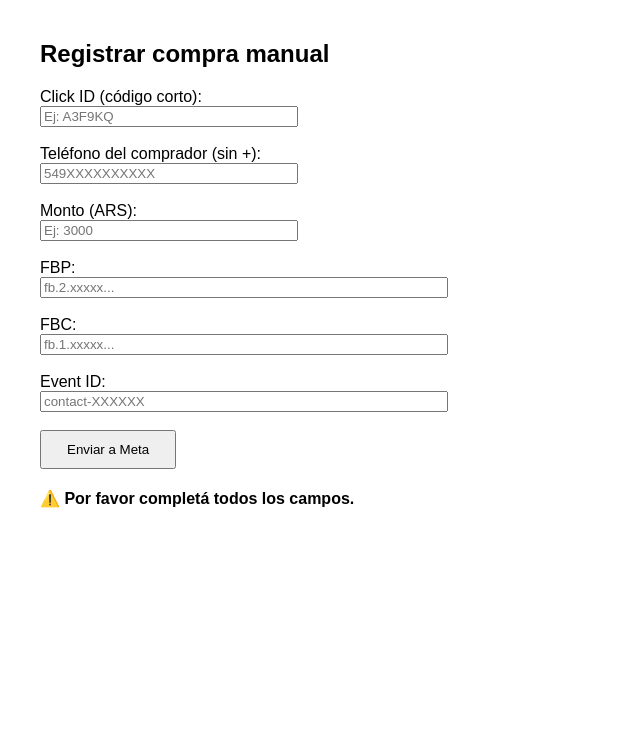
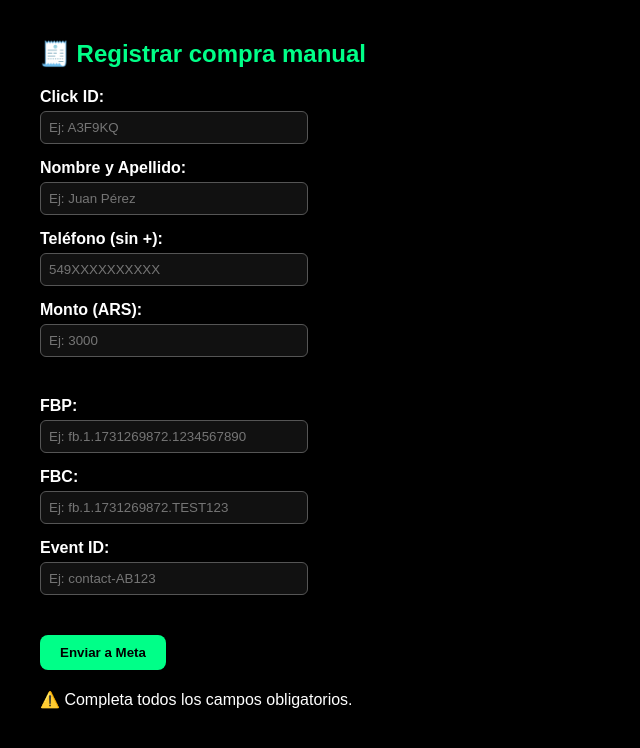
Before and after one commit to futbolaldia900-hub/landingconvertix, a website: page admin.html in a window 1280 px wide. Both pictures are taken after a click on the button "Enviar a Meta". Shown: the whole page, without its empty margins (0-640 px from the left). Drawn offline with Linux system fonts and the light colour scheme.

Commit message:
Update admin.html

```diff
--- a/admin.html
+++ b/admin.html
@@ -4,63 +4,113 @@
   <meta charset="UTF-8" />
   <meta name="viewport" content="width=device-width, initial-scale=1.0" />
   <title>Panel Admin - Registrar Compras</title>
+  <style>
+    body {
+      background-color: #000;
+      color: #fff;
+      font-family: "Poppins", Arial, sans-serif;
+      margin: 40px;
+    }
+    h2 {
+      color: #00ff88;
+      margin-bottom: 20px;
+    }
+    label {
+      font-weight: bold;
+    }
+    input {
+      width: 250px;
+      padding: 8px;
+      margin-top: 5px;
+      margin-bottom: 15px;
+      border: 1px solid #555;
+      border-radius: 6px;
+      background-color: #111;
+      color: #fff;
+    }
+    button {
+      background-color: #00ff88;
+      border: none;
+      padding: 10px 20px;
+      border-radius: 8px;
+      color: #000;
+      font-weight: bold;
+      cursor: pointer;
+      transition: background 0.3s ease;
+    }
+    button:hover {
+      background-color: #00cc6f;
+    }
+    #status {
+      margin-top: 20px;
+      font-size: 1rem;
+    }
+    .form-section {
+      margin-bottom: 25px;
+    }
+  </style>
 </head>
-<body style="font-family:Arial; margin:40px;">
-  <h2>Registrar compra manual</h2>
+<body>
+  <h2>🧾 Registrar compra manual</h2>
 
-  <label>Click ID (código corto):</label><br/>
-  <input id="click_id" placeholder="Ej: A3F9KQ" style="width:250px;"/><br/><br/>
+  <div class="form-section">
+    <label>Click ID:</label><br/>
+    <input id="click_id" placeholder="Ej: A3F9KQ" /><br/>
 
-  <label>Teléfono del comprador (sin +):</label><br/>
-  <input id="phone" placeholder="549XXXXXXXXXX" style="width:250px;"/><br/><br/>
+    <label>Nombre y Apellido:</label><br/>
+    <input id="name" placeholder="Ej: Juan Pérez" /><br/>
+
+    <label>Teléfono (sin +):</label><br/>
+    <input id="phone" placeholder="549XXXXXXXXXX" /><br/>
 
     <label>Monto (ARS):</label><br/>
-  <input id="value" placeholder="Ej: 3000" style="width:250px;"/><br/><br/>
+    <input id="value" placeholder="Ej: 3000" /><br/>
+  </div>
 
+  <div class="form-section">
     <label>FBP:</label><br/>
-  <input id="fbp" placeholder="fb.2.xxxxx..." style="width:400px;"/><br/><br/>
+    <input id="fbp" placeholder="Ej: fb.1.1731269872.1234567890" /><br/>
 
     <label>FBC:</label><br/>
-  <input id="fbc" placeholder="fb.1.xxxxx..." style="width:400px;"/><br/><br/>
+    <input id="fbc" placeholder="Ej: fb.1.1731269872.TEST123" /><br/>
 
     <label>Event ID:</label><br/>
-  <input id="event_id" placeholder="contact-XXXXXX" style="width:400px;"/><br/><br/>
+    <input id="event_id" placeholder="Ej: contact-AB123" /><br/>
+  </div>
 
-  <button id="send" style="padding:10px 25px;">Enviar a Meta</button>
-
-  <p id="status" style="margin-top:20px; font-weight:bold;"></p>
+  <button id="send">Enviar a Meta</button>
+  <p id="status"></p>
 
   <script>
-    // 🔧 CONFIGURACIÓN
-    const ACCESS_TOKEN = "TU_TOKEN_DE_ACCESO_DE_META"; // <-- reemplazá con tu token válido
+    const ACCESS_TOKEN = "TU_TOKEN_DE_ACCESO_DE_META"; // 🔒 tu token de acceso válido
     const PIXEL_ID = "1946841772846486";
 
-    document.getElementById("send").addEventListener("click", async () => {
-      const click_id = document.getElementById("click_id").value.trim();
-      const phone = document.getElementById("phone").value.trim();
-      const value = parseFloat(document.getElementById("value").value.trim());
-      const fbp = document.getElementById("fbp").value.trim();
-      const fbc = document.getElementById("fbc").value.trim();
-      const event_id = document.getElementById("event_id").value.trim();
-      const status = document.getElementById("status");
+    document.getElementById('send').addEventListener('click', async () => {
+      const click_id = document.getElementById('click_id').value.trim();
+      const name = document.getElementById('name').value.trim();
+      const phone = document.getElementById('phone').value.trim();
+      const value = parseFloat(document.getElementById('value').value.trim());
+      const fbp = document.getElementById('fbp').value.trim();
+      const fbc = document.getElementById('fbc').value.trim();
+      const event_id = document.getElementById('event_id').value.trim();
+      const status = document.getElementById('status');
 
-      if (!click_id || !phone || !value || !fbp || !fbc || !event_id) {
-        status.textContent = "⚠️ Por favor completá todos los campos.";
+      if (!click_id || !name || !phone || !value || !fbp || !event_id) {
+        status.textContent = "⚠️ Completa todos los campos obligatorios.";
         return;
       }
 
-      status.textContent = "⏳ Enviando evento a Meta...";
-
-      try {
       const payload = {
         data: [{
           event_name: "Purchase",
           event_time: Math.floor(Date.now() / 1000),
           event_id: event_id,
           user_data: {
-              ph: phone,  // se puede hashear en una versión avanzada
+            ph: phone,
+            fn: name.split(" ")[0] || "",
+            ln: name.split(" ")[1] || "",
             fbp: fbp,
-              fbc: fbc
+            fbc: fbc || ""
           },
           custom_data: {
             value: value,
@@ -69,14 +119,14 @@
         }]
       };
 
-        const response = await fetch(
-          `https://graph.facebook.com/v18.0/${PIXEL_ID}/events?access_token=${ACCESS_TOKEN}`,
-          {
+      status.textContent = "⏳ Enviando datos a Meta...";
+
+      try {
+        const response = await fetch(`https://graph.facebook.com/v18.0/${PIXEL_ID}/events?access_token=${ACCESS_TOKEN}`, {
           method: "POST",
           headers: { "Content-Type": "application/json" },
           body: JSON.stringify(payload)
-          }
-        );
+        });
 
         const json = await response.json();
         if (json.events_received) {
```
Lines whose indentation alone changed are shown as unchanged.
